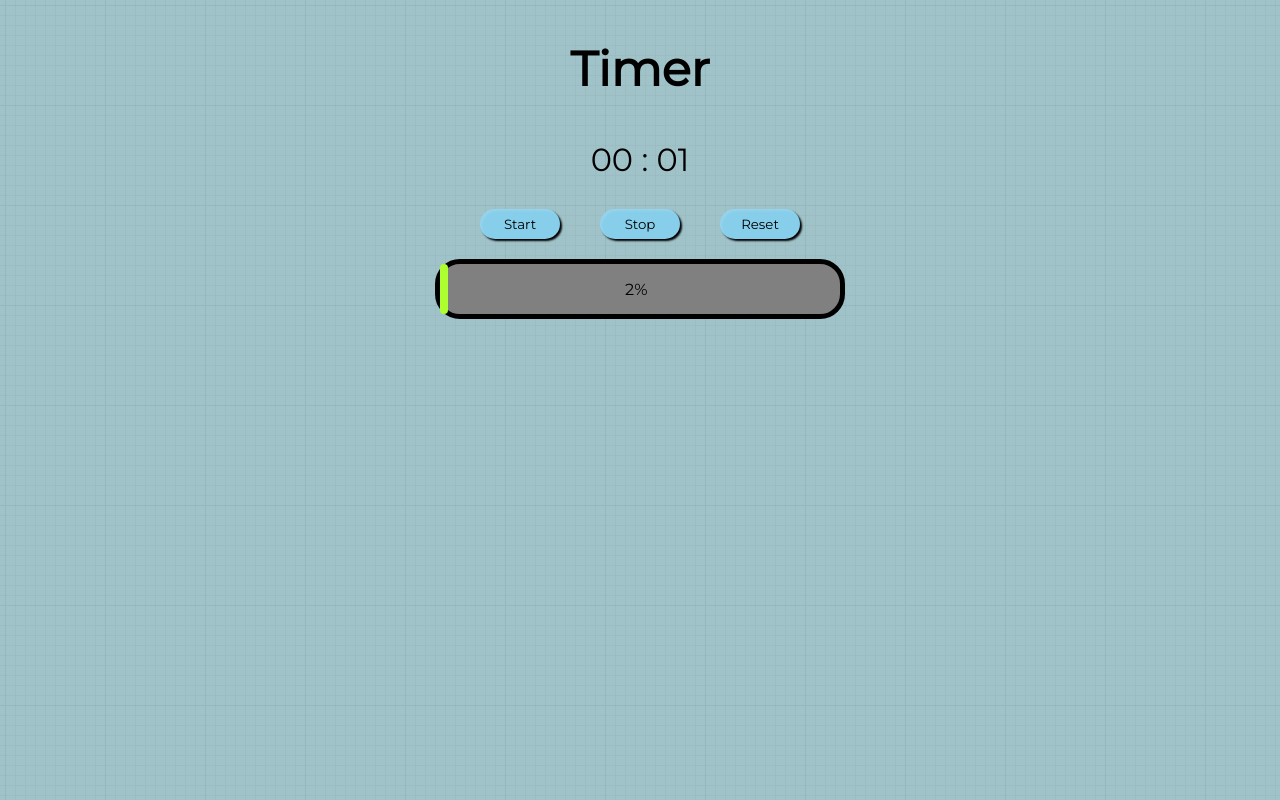
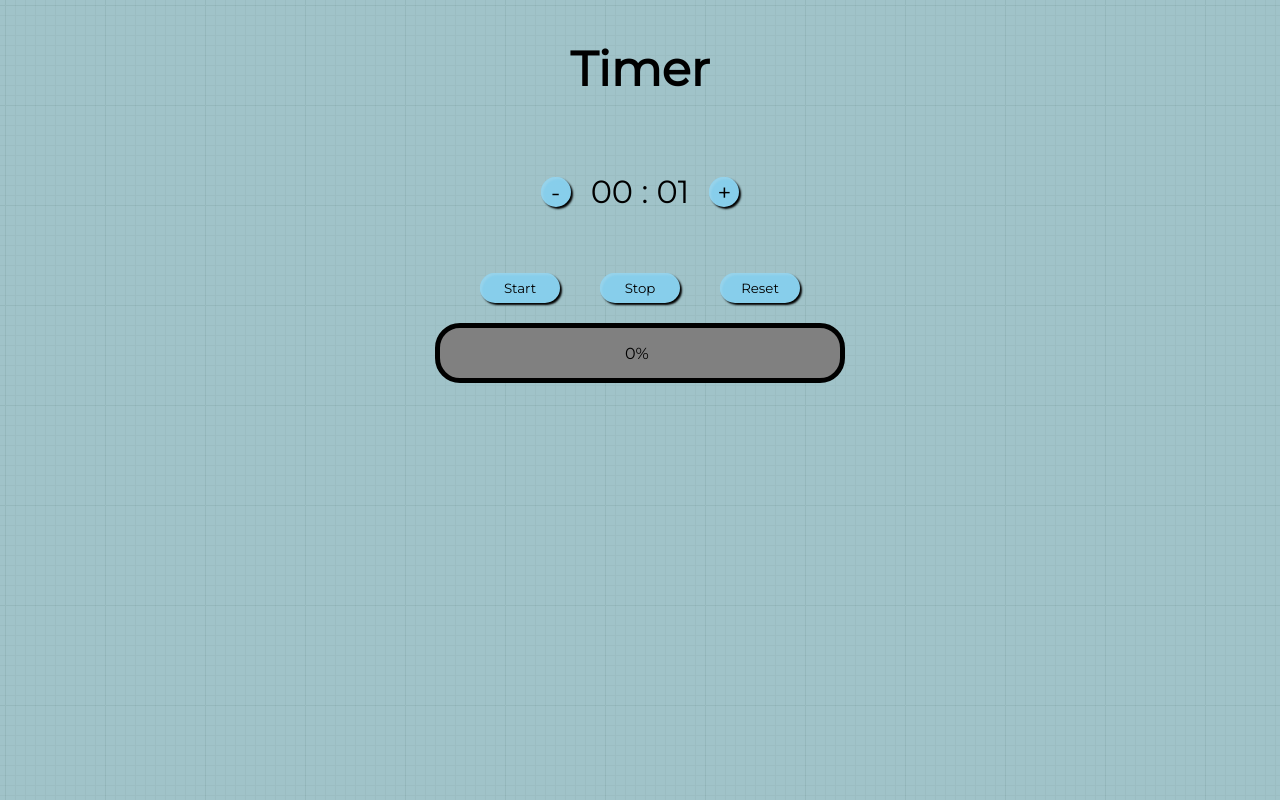
Before and after one commit to Palladiusz/Skiller, a plain HTML site: page index.html in a window 1280 px wide. Both pictures are taken after a click on the button "Start". Drawn offline with Linux system fonts and the light colour scheme.

Commit message:
add progress bar, add/minus minute buttons, alarm audio

```diff
--- a/index.html
+++ b/index.html
@@ -14,10 +14,10 @@
 
     <div class="container">
         <h1>Timer</h1>
-        <div class="timer">
-            <button class="btn-timer">-</button>
-            <p>00 : 00</p>
-            <button class="btn-timer">+</button>
+        <div class="timer-container">
+            <button class="btn-timer minus" onclick=subMinute()>-</button>
+            <p class="timer">00 : 00</p>
+            <button class="btn-timer plus" onclick=addMinute()>+</button>
         </div>
         <div class="container-button">
             <button class="btn" onclick=startTimer()>Start</button class="btn">
@@ -28,7 +28,9 @@
     <div class="progress-bar">
         <p class="percent">70%</p>
         <div class="progress"></div>
-    </divcla>
+    </div>
+
+    <audio src="alarm.mp3" id="alarm"></audio>
 
     <script src="index.js"></script>
 </body>
--- a/index.js
+++ b/index.js
@@ -1,13 +1,18 @@
 const timerElement = document.querySelector(".timer");
 const inputMinutes = document.querySelector(".inputTime");
 const progressBar = document.querySelector(".progress");
+const plusMinute = document.querySelector(".plus");
+const minusMinute = document.querySelector(".minus");
+const alarm = document.getElementById("alarm");
 
 var seconds, minutes, time;
 var timer;
-const finishTime = 1*60
+const finishTime = 4*60;
 time = (parseInt(inputMinutes.value) * 60);
 minutes = Math.round(time / 60);
 seconds = Math.round(time % 60);
+let totalTimeLeft;
+
 
 
 function setTimer(minutes, seconds) {
@@ -20,24 +25,25 @@ function startTimer() {
 }
 
 function run() {
-    let totalTimeLeft = seconds + (minutes*60);
-    let percentOfTime = ((totalTimeLeft / finishTime)*100).toFixed(0);
+    let totalTime = seconds + (minutes*60);
+    let percentOfTime = ((totalTime / finishTime)*100).toFixed(0);
+    totalTimeLeft = finishTime - totalTime;
     setTimer(minutes, seconds);
     seconds++;
 
     if (seconds === 60) {
         seconds = 0;
         minutes++;
+        alarm.play();
     };
 
-    if (finishTime === totalTimeLeft) {
+    if (finishTime === totalTime) {
         progressBar.style.setProperty("width", `100%`);
         stopTimer();
 
     };
     progressBar.style.setProperty("width", `${percentOfTime}%`);
     document.querySelector(".percent").textContent = `${percentOfTime}%`;
-
 
 }
 
@@ -52,3 +58,16 @@ function resetTimer() {
     setTimer(minutes, seconds);
     progressBar.style.setProperty("width", `0%`)
 }
+
+function addMinute() {
+    if (totalTimeLeft > 60) {
+        minutes++;
+        setTimer(minutes, seconds);
+    };
+};
+function subMinute() {
+    if (minutes >= 1){
+        minutes--;
+        setTimer(minutes, seconds);
+    };
+};
--- a/styles.css
+++ b/styles.css
@@ -13,35 +13,13 @@ body{
 .container h1{
     font-size: 3rem;
 }
-.timer{
+.timer-container{
     font-size: 2rem;
     display: flex;
     justify-content: center;
     margin: 10px;
     align-items: center;
 }
-
-/* .timer::before, .timer::after{
-    align-items: center;
-    display: flex;
-    height: 20px;
-    width: 20px;
-    font-size: 0.5rem;
-    font-weight: 700;
-    background-color: cornsilk;
-    border-radius: 50%;
-    box-shadow: inset silver 2px 2px 2px, black 2px 2px 2px;
-    padding: 10px;
-}
-
-.timer::before{
-    content: "-1min";
-    margin-right: 10px;
-}
-.timer::after{
-    content: "+1min";
-    margin-left: 10px;
-} */
 
 .container-button{
     display: flex;
@@ -61,7 +39,7 @@ body{
     cursor: pointer;
 }
 
-.btn:hover{
+.btn:hover, .btn-timer:active{
     font-weight: 700;
     font-size: 1rem;
 }
```
Also changed, not shown: 1 other file.
